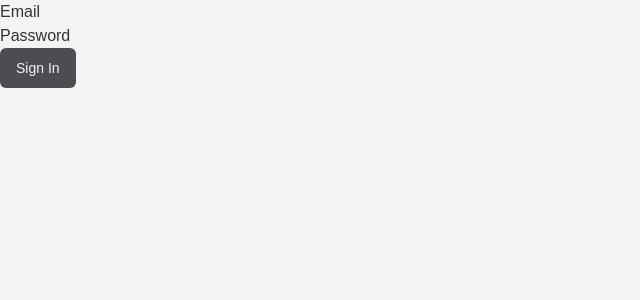
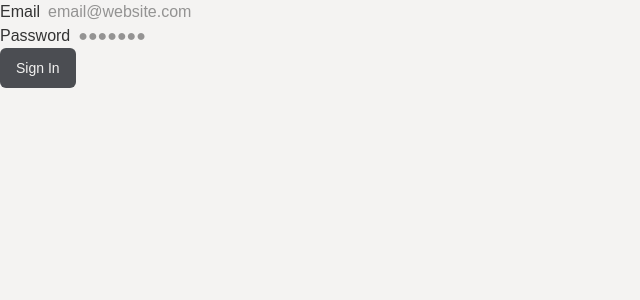
Before and after one commit to JoeBomm/vinylboys, a Next.js app: page / in a window 1280 px wide. Shown: the top 300 px of the page, without its empty margins (0-640 px from the left). Built offline with nearby package versions, Linux system fonts and the light colour scheme; no server answers.

Commit message:
fix issue from failed login

```diff
--- a/src/app/context/model.ts
+++ b/src/app/context/model.ts
@@ -1,5 +1,3 @@
-import { Description } from "@headlessui/react"
-
 export interface ThemeReadModel {
   groupId: number,
   pickerUserId: string,
--- /dev/null
+++ b/src/app/login/components/LoginForm.tsx
@@ -0,0 +1,54 @@
+"use client"
+
+import { signIn } from "next-auth/react"
+import { useState } from "react"
+import { useRouter } from "next/navigation"
+import { Fieldset, Label, Input } from "@headlessui/react"
+import { Button } from "@/src/components/ui/button"
+
+export default function LoginForm() {
+  const [error, setError] = useState<string | null>(null)
+  const router = useRouter()
+
+  async function handleSubmit(formData: FormData) {
+    const result = await signIn("credentials", {
+      email: formData.get("email"),
+      password: formData.get("password"),
+      redirect: false,
+    })
+
+    if (result?.error) {
+      setError("Invalid email or password")
+    } else {
+      router.push("/pick")
+    }
+  }
+
+  return (
+    <form action={handleSubmit}>
+      <Fieldset>
+       <Label>
+         Email
+         <Input
+           className="pl-2"
+           name="email"
+           type="email"
+           placeholder="email@website.com"
+         />
+       </Label>
+       <Label>
+         Password
+         <Input
+           className="pl-2"
+           name="password"
+           type="password"
+           placeholder="&#9679;&#9679;&#9679;&#9679;&#9679;&#9679;&#9679;"
+         />
+       </Label>
+       </Fieldset>
+       <Button type="submit">Sign In</Button>
+
+      {error && <p className="text-red-500">{error}</p>}
+    </form>
+  )
+}
--- a/src/app/login/page.tsx
+++ b/src/app/login/page.tsx
@@ -1,39 +1,43 @@
 import { signIn } from "@/auth";
 import { Fieldset, Input, Label } from "@headlessui/react";
 import { Button } from "@/src/components/ui/button";
+import LoginForm from "./components/LoginForm";
 
 export default function Login() {
 
   return (
     <>
-    <div>
-    <form
-      action={async (formData) => {
-        "use server"
-        await signIn("credentials", formData)
-      }}
-    >
-      <Fieldset>
-      <Label>
-        Email
-        <Input
-          className="pl-2"
-          name="email"
-          type="email"
-        />
-      </Label>
-      <Label>
-        Password
-        <Input
-          className="pl-2"
-          name="password"
-          type="text"
-        />
-      </Label>
-      </Fieldset>
-      <Button type="submit">Sign In</Button>
-    </form>
-    </div>
+      <LoginForm/>
     </>
+    // <form
+    //   action={async (formData) => {
+    //     "use server"
+    //     try {
+    //       await signIn("credentials", formData)
+    //     } catch (signInError) {
+    //       console.log("error!")
+    //     }
+    //   }}
+    // >
+    //   <Fieldset>
+    //   <Label>
+    //     Email
+    //     <Input
+    //       className="pl-2"
+    //       name="email"
+    //       type="email"
+    //     />
+    //   </Label>
+    //   <Label>
+    //     Password
+    //     <Input
+    //       className="pl-2"
+    //       name="password"
+    //       type="text"
+    //     />
+    //   </Label>
+    //   </Fieldset>
+    //   <Button type="submit">Sign In</Button>
+    // </form>
   )
 }
```
